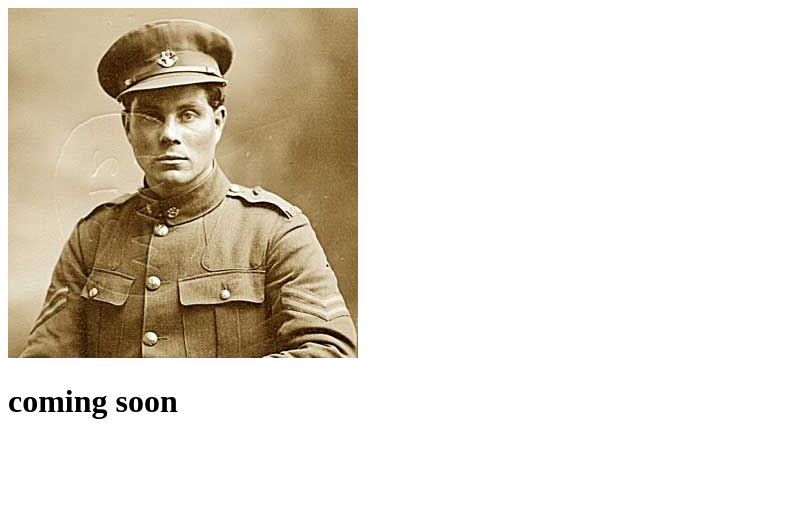
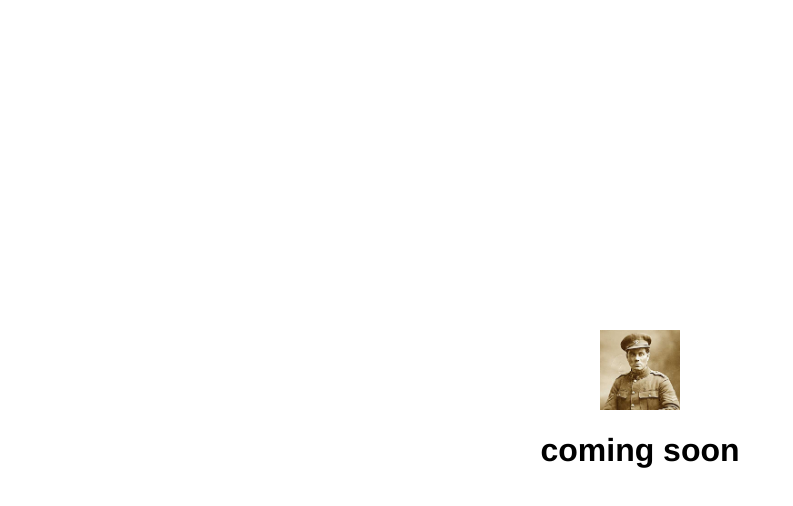
Before and after one commit to bleumoustache/git-101, a plain HTML site: page index.html in a window 1280 px wide. Shown: the whole page, without its empty margins (0-793 px from the left). Drawn offline with Linux system fonts and the light colour scheme.

Commit message:
Center image and tagline

```diff
--- a/index.html
+++ b/index.html
@@ -1,11 +1,14 @@
 <!DOCTYPE html>
 <html>
 <head>
+	<link rel="stylesheet" type="text/css" href="styl.css">
 	<title>hello world</title>
 </head>
 <body>
-	<img src="arthur-jesseau-2.jpg">
-	<h1>coming soon</h1>
+	<div id="container">
+		<img id="pictur" src="arthur-jesseau-2.jpg">
+		<h1>coming soon</h1>
+	</div>
 
 </body>
 </html>
--- /dev/null
+++ b/styl.css
@@ -0,0 +1,18 @@
+body {
+	margin: 0;
+	font-family: helvetica;
+}
+
+#pictur {
+	height: 80px;
+	width: 80px;
+}
+
+#container {
+	display: flex;
+	justify-content: center;
+	align-items: center;
+	padding-top: 10px;
+	height: 100vh;
+	flex-direction: column;
+}
```
